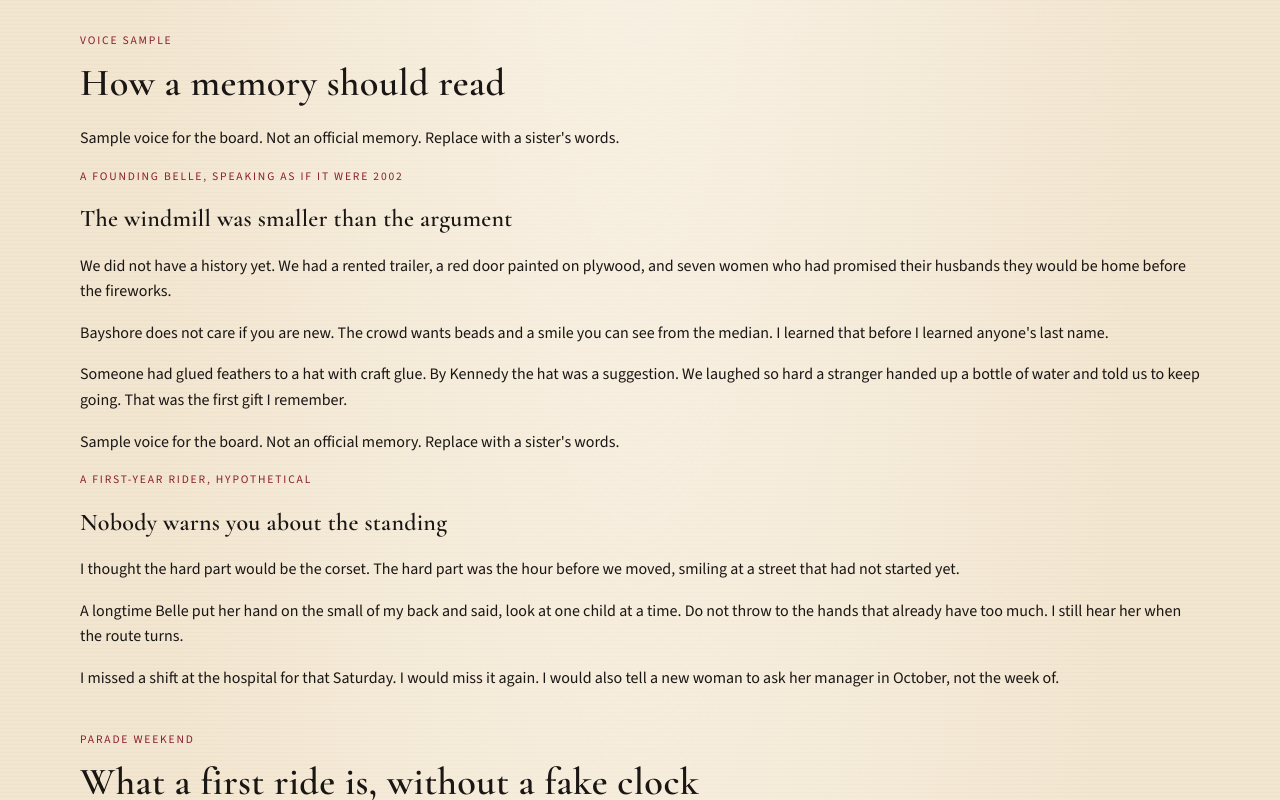
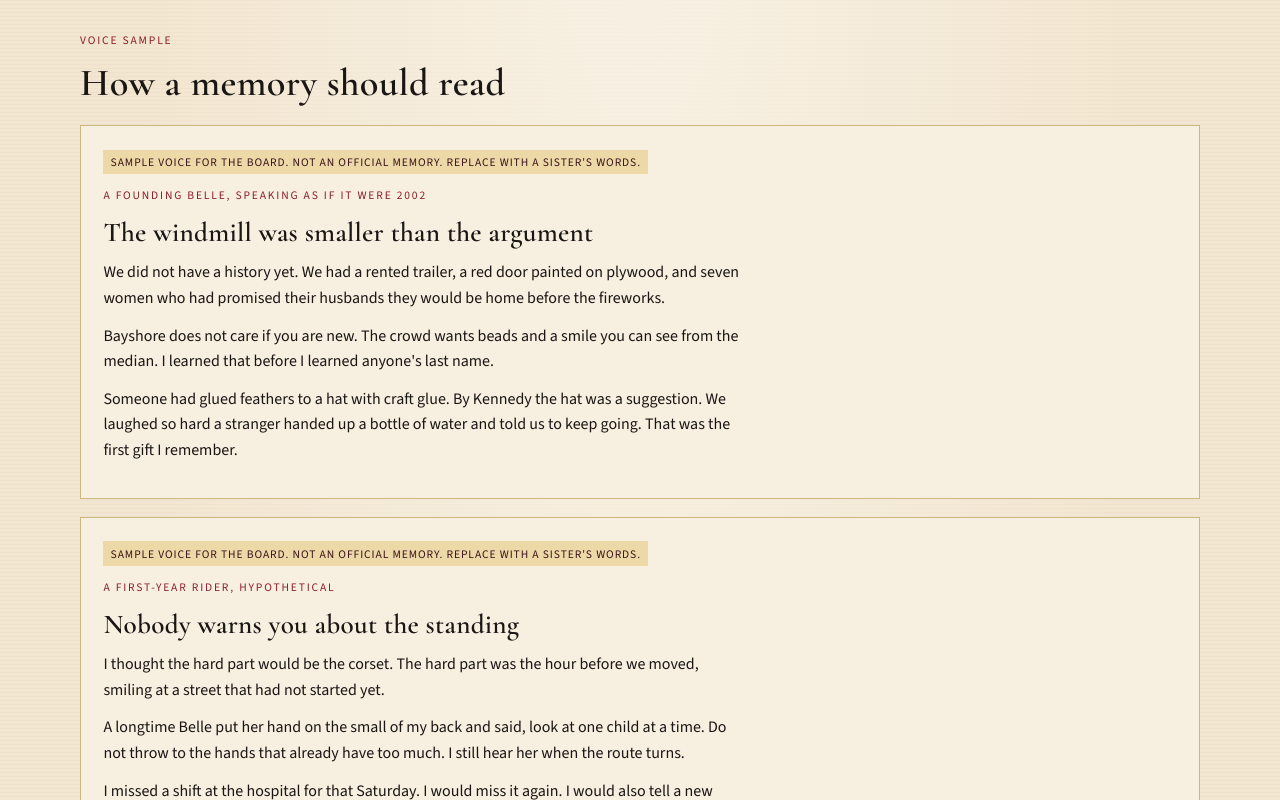
Before and after one commit to MissTully/krewe-les-belles-femmes-website, a React (Vite) app: page /heritage in a window 1280 px wide. Shown: the part 760-1560 px from the top of the page. Built offline with nearby package versions, Linux system fonts and the light colour scheme.

Commit message:
Style sample story blocks so the disclaimer is obvious

```diff
--- a/src/recruit.css
+++ b/src/recruit.css
@@ -41,6 +41,38 @@
   font-size: 1.25rem;
 }
 
+.story-stack {
+  display: grid;
+  gap: 1.1rem;
+}
+
+.sample-story {
+  background: var(--paper);
+  border: 1px solid color-mix(in srgb, var(--gaslight-gold) 40%, var(--stark-silver));
+  padding: 1.35rem 1.4rem 1.5rem;
+}
+
+.sample-story h2 {
+  margin: 0.15rem 0 0.7rem;
+  font-size: 1.7rem;
+}
+
+.sample-story p {
+  margin: 0 0 0.75rem;
+  max-width: 40rem;
+}
+
+.sample-flag {
+  display: inline-block;
+  margin: 0 0 0.65rem;
+  padding: 0.2rem 0.45rem;
+  background: color-mix(in srgb, var(--gaslight-gold) 28%, var(--paper));
+  color: var(--wine);
+  font-size: 0.72rem;
+  letter-spacing: 0.08em;
+  text-transform: uppercase;
+}
+
 @media (max-width: 800px) {
   .topic-grid,
   .house-lines {
```
